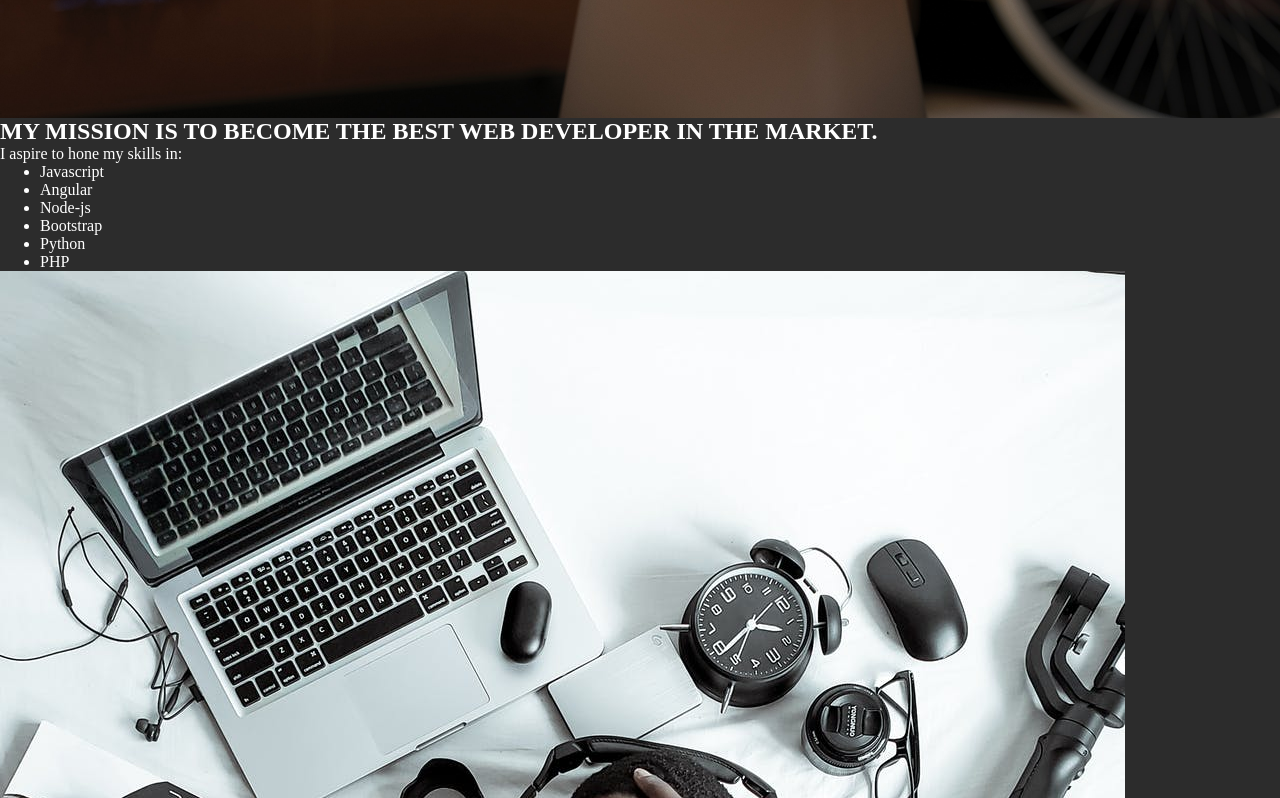
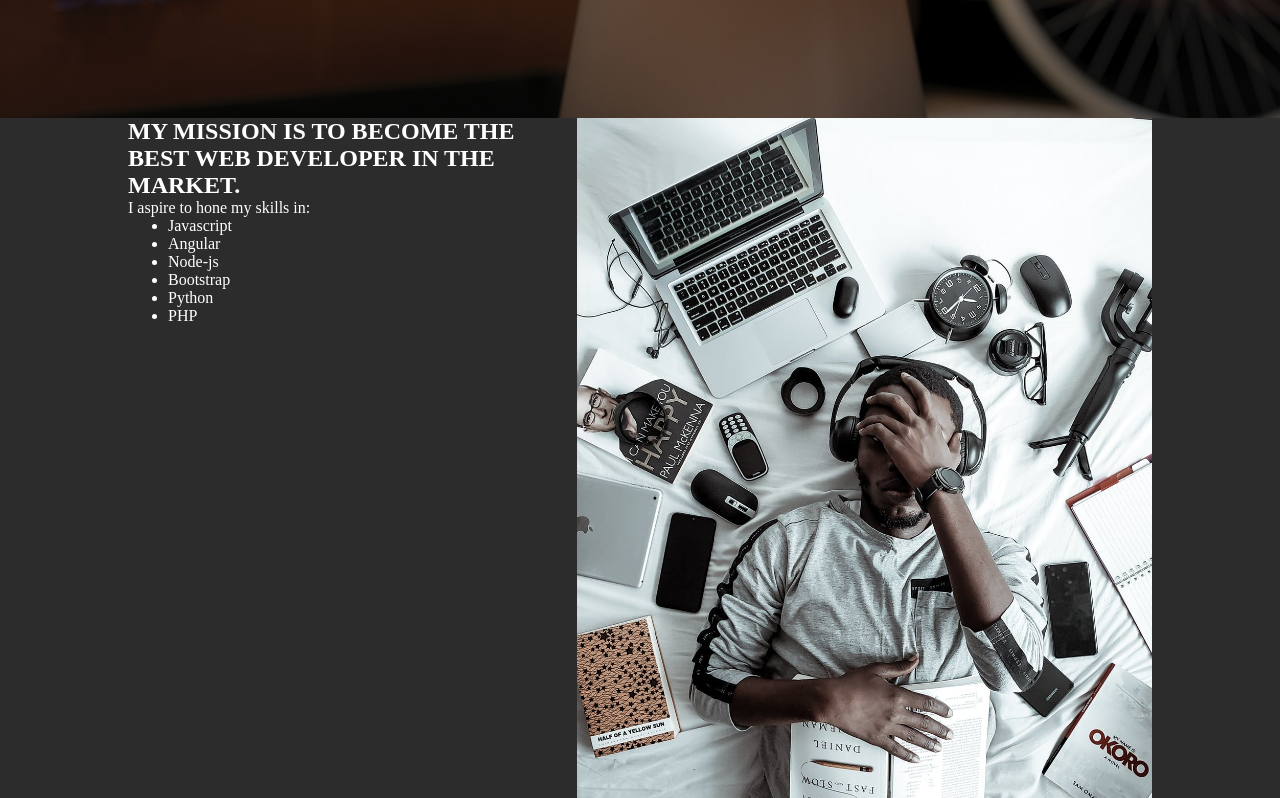
Before and after one commit to Samuel-Abusa/first-portfolio-site, a plain HTML site: page index.html in a window 1280 px wide. Shown: the part 682-1480 px from the top of the page. Drawn offline with Linux system fonts and the light colour scheme.

Commit message:
added the stylinng of the second section

```diff
--- a/landing_page.css
+++ b/landing_page.css
@@ -7,6 +7,10 @@ body {
   margin: auto;
   color: white;
   background: #2c2c2c;
+}
+
+img {
+  max-width: 100%;
 }
 
 .f_container {
@@ -25,6 +29,8 @@ nav {
   justify-content: space-between;
   align-items: center;
   padding: 2em;
+  position: sticky;
+  top: 0;
 }
 
 nav h1 {
@@ -77,3 +83,17 @@ header h1 {
   width: 15%;
   line-height: 1.5em;
 }
+.main {
+  width: 100%;
+  height: 100vh;
+}
+
+.mis {
+  width: 80%;
+  margin: auto;
+  display: flex;
+  flex-direction: row;
+}
+
+.mtxt {
+}
```
